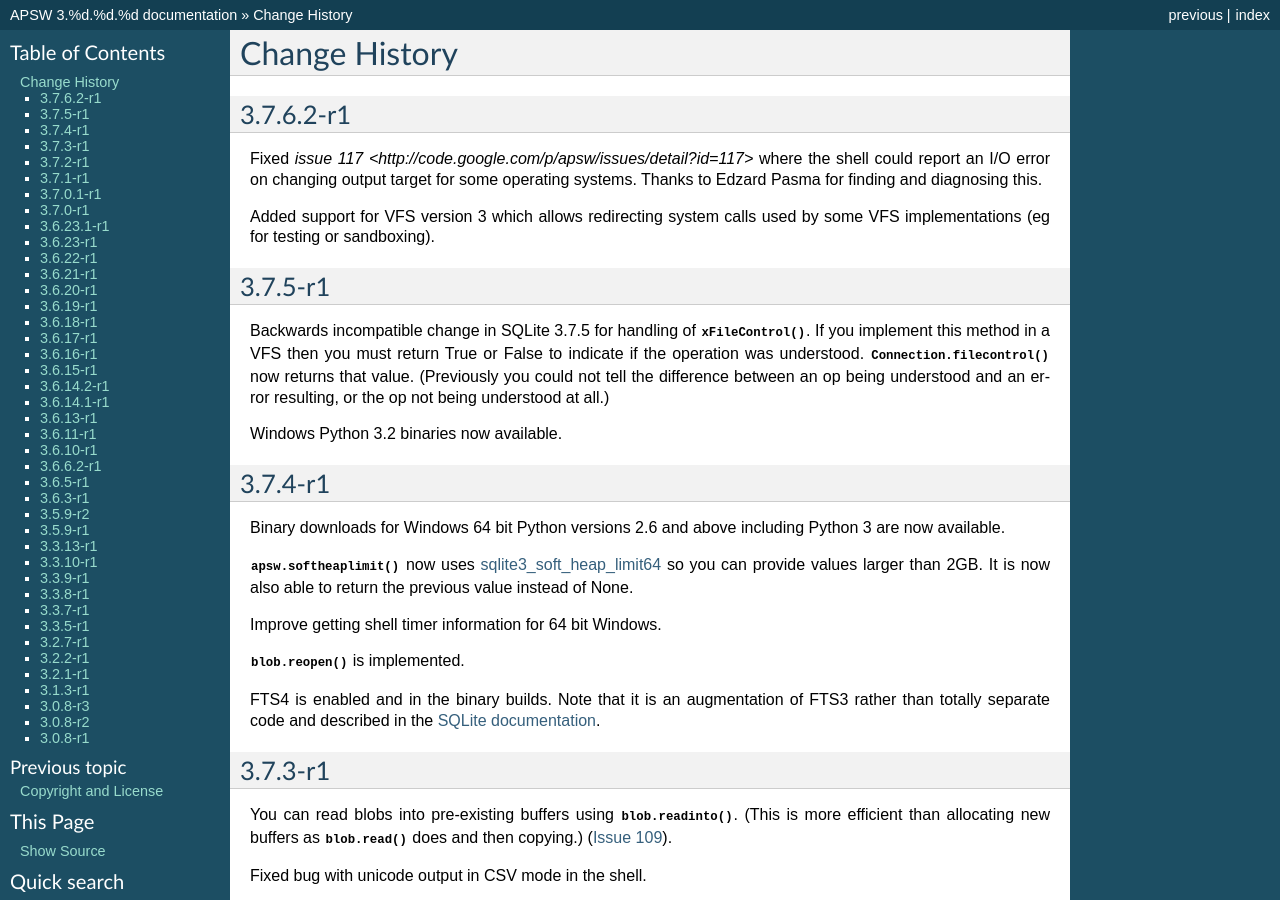
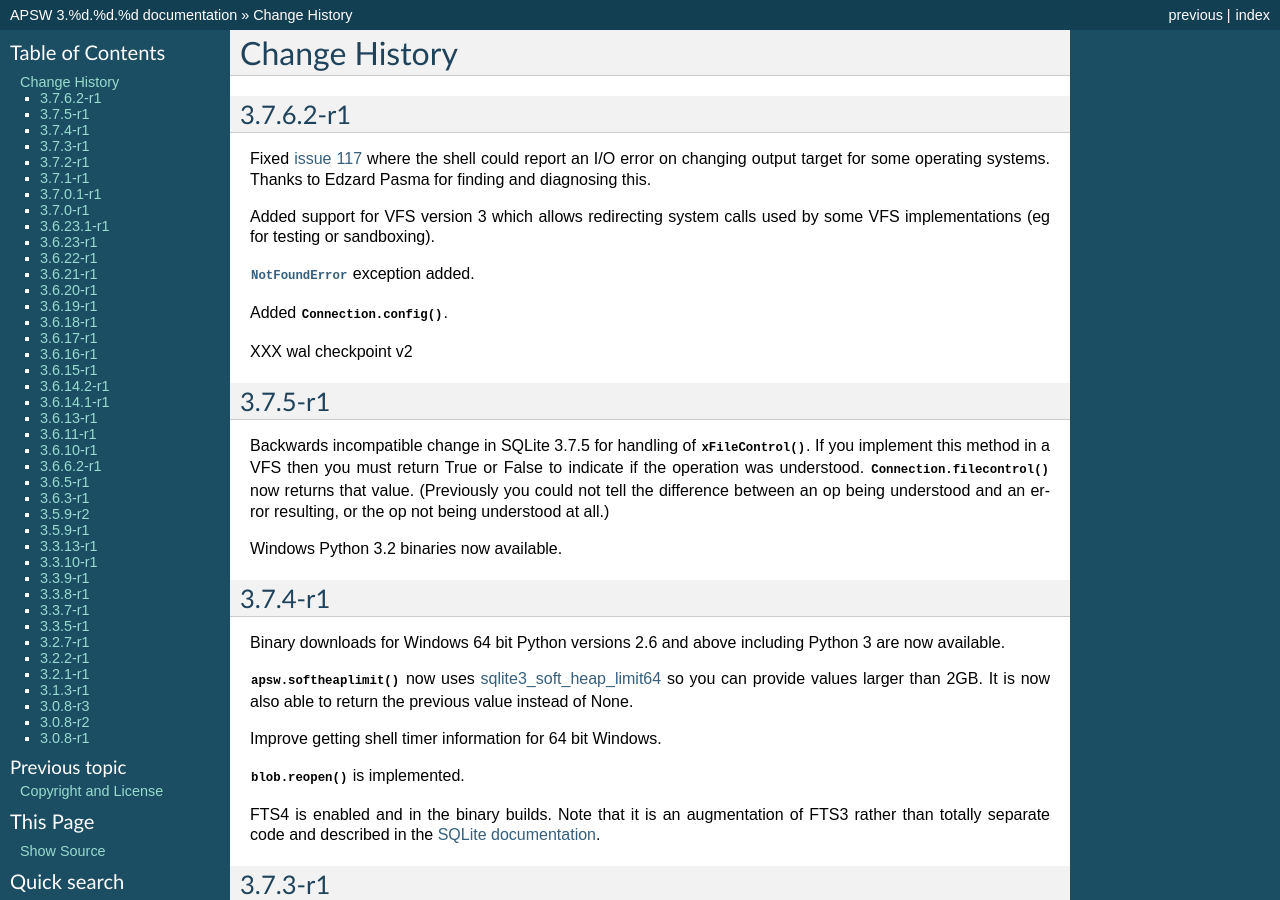
Before and after one commit to rogerbinns/apsw, a Sphinx documentation site: the page built from doc/changes.rst, in a window 1280 px wide and 900 px high. Built offline with Sphinx 7.4.7, drawn with Linux system fonts in a browser that asks for light colours; pages that are not in the unit, such as notebooks, are missing from menus; the version number is read from the project's files by our own code.

Commit message:
Document changes

```diff
--- a/doc/changes.rst
+++ b/doc/changes.rst
@@ -5,13 +5,20 @@
 3.7.6.2-r1
 ==========
 
-Fixed `issue 117 <http://code.google.com/p/apsw/issues/detail?id=117>`
-where the shell could report an I/O error on changing output target
-for some operating systems.  Thanks to Edzard Pasma for finding and
-diagnosing this.
+Fixed `issue 117
+<http://code.google.com/p/apsw/issues/detail?id=117>`__ where the
+shell could report an I/O error on changing output target for some
+operating systems.  Thanks to Edzard Pasma for finding and diagnosing
+this.
 
 Added support for VFS version 3 which allows redirecting system calls
 used by some VFS implementations (eg for testing or sandboxing).
+
+:exc:`NotFoundError` exception added.
+
+Added :meth:`Connection.config`.
+
+XXX wal checkpoint v2
 
 3.7.5-r1
 ========
```
